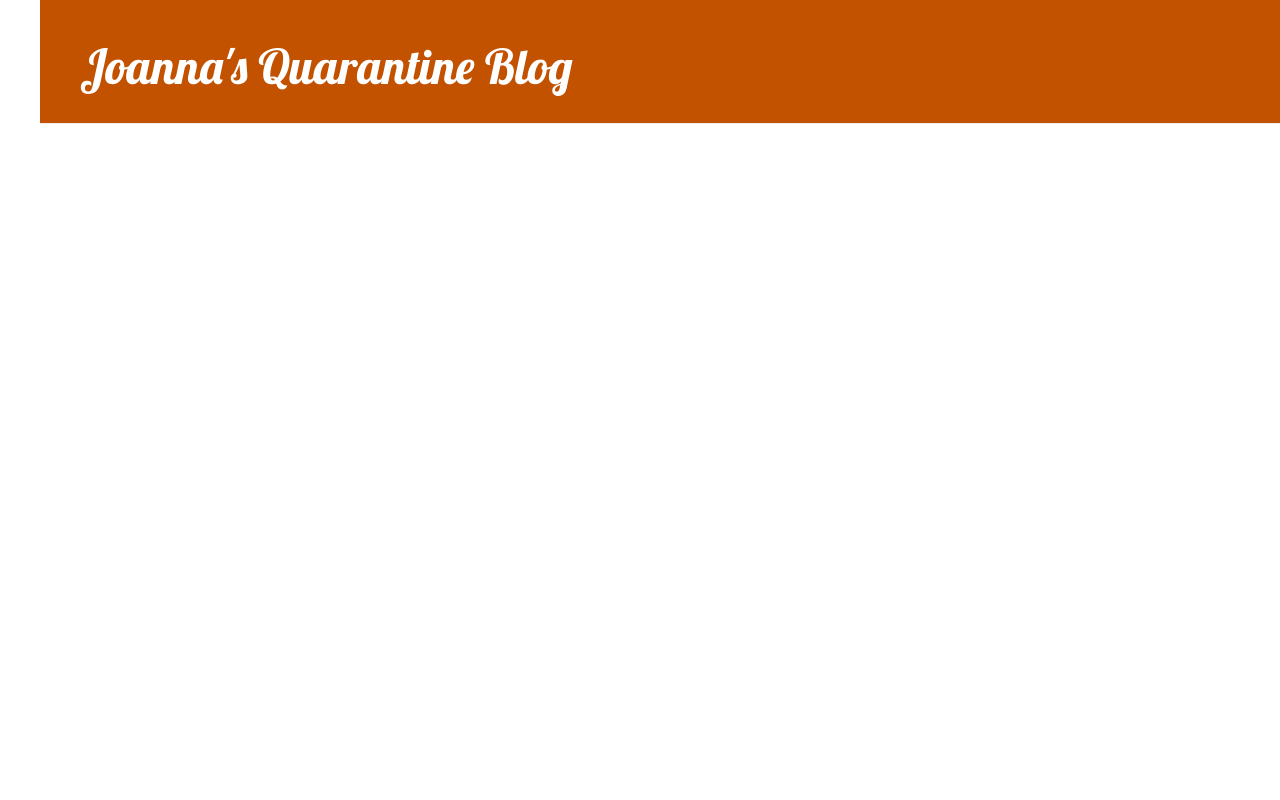
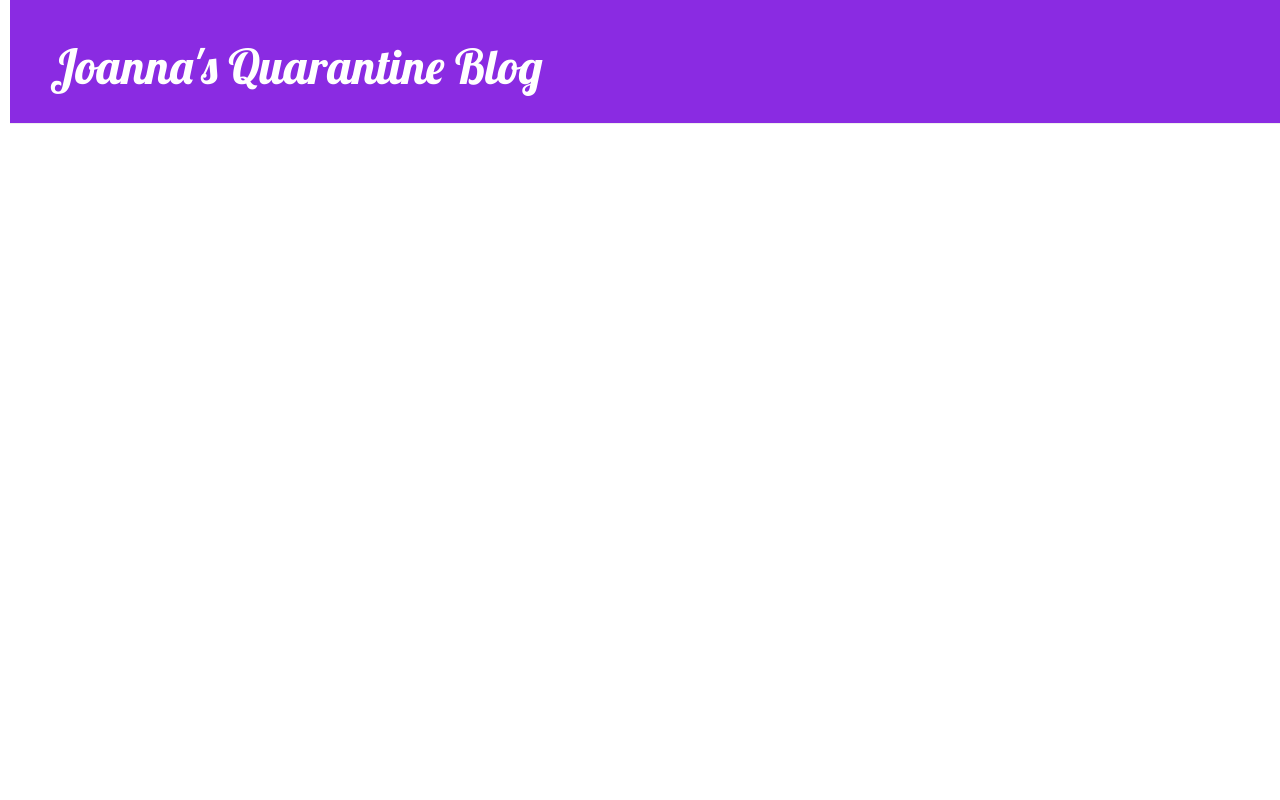
Before and after one commit to Joannaraygoza/blog, a Django app: page / in a window 1280 px wide. Run offline with Django 3.2, Linux system fonts and the light colour scheme; data that the repository does not hold is empty; some libraries are stand-ins or nearby versions.

Commit message:
testing git workflow

```diff
--- a/blog/static/css/blog.css
+++ b/blog/static/css/blog.css
@@ -4,11 +4,11 @@ h1 a, h2 a {
 }
 
 body {
-	padding-left: 40px;
+	padding-left: 10px;
 }
 
 .page-header {
-    background-color: #C25100;
+    background-color: blueviolet;
     margin-top: 0;
     padding: 20px 20px 20px 40px;
 }
@@ -20,7 +20,7 @@ body {
 }
 
 .content {
-    margin-left: 40px;
+    margin-left: 10px;
 }
 
 h1, h2, h3, h4 {
@@ -28,7 +28,7 @@ h1, h2, h3, h4 {
 }
 
 .date {
-    color: black;
+    color: blue;
 }
 
 .save {
--- a/blog/templates/blog/base.html
+++ b/blog/templates/blog/base.html
@@ -1,4 +1,5 @@
 {% load static %}
+
 <html>
     <head>
         <title>Joanna's Quarantine Blog</title>
```
